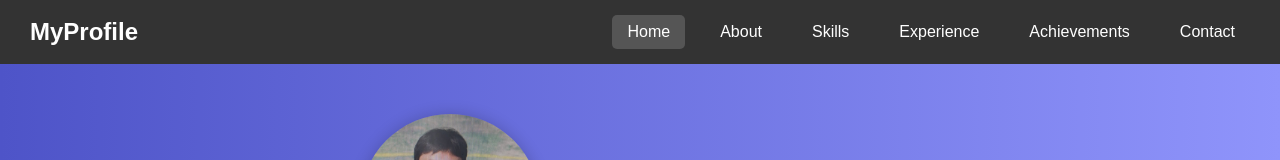
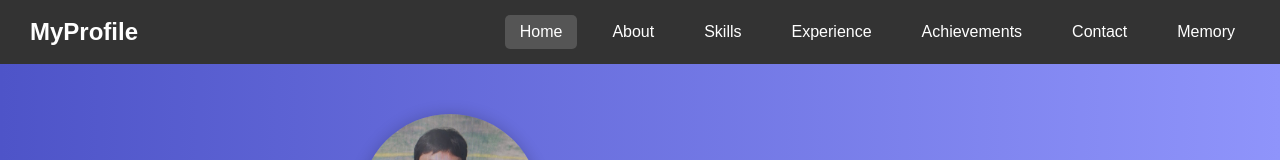
Before and after one commit to WhyZyrexxx10/profileweb, a plain HTML site: page index.html in a window 1280 px wide. Shown: the top 160 px of the page. Drawn offline with Linux system fonts and the light colour scheme.

Commit message:
Update index.html

```diff
--- a/index.html
+++ b/index.html
@@ -19,6 +19,7 @@
             <a href="#experience">Experience</a>
             <a href="#achievements">Achievements</a>
             <a href="#contact">Contact</a>
+            <a href="#memory">Memory</a>
         </nav>
     </header>
 
```
